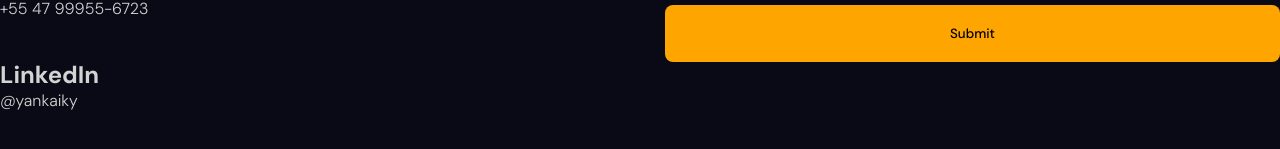
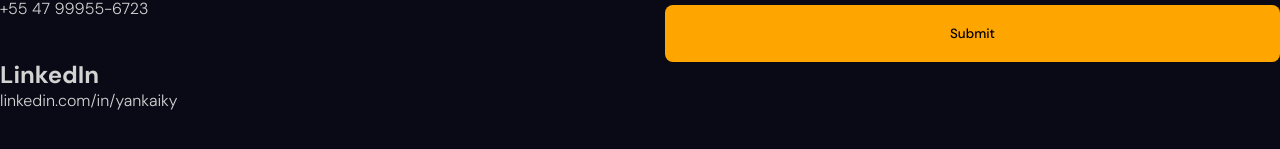
Before and after one commit to YanKaiky/portfolio, a React (Vite) app: page / in a window 1280 px wide. Shown: the part 6954-7103 px from the top of the page. Built offline with nearby package versions, Linux system fonts and the light colour scheme; the HTML template or start-up script is replaced by a standard one.

Commit message:
feat(Contact): alter links

```diff
--- a/src/components/Contact/Contact.tsx
+++ b/src/components/Contact/Contact.tsx
@@ -29,17 +29,17 @@ export const Contact = () => {
 
                 <motion.div variants={variants} className="item">
                     <h2>Mail</h2>
-                    <span>yankaikys@gmail.com</span>
+                    <span><a href="mailto:yankaikys@gmail.com" target='_blank'>yankaikys@gmail.com</a></span>
                 </motion.div>
 
                 <motion.div variants={variants} className="item">
                     <h2>WhatsApp</h2>
-                    <span>+55 47 99955-6723</span>
+                    <span><a href="tel:5547999556723" target='_blank'>+55 47 99955-6723</a></span>
                 </motion.div>
 
                 <motion.div variants={variants} className="item">
                     <h2>LinkedIn</h2>
-                    <span><a href="https://www.linkedin.com/in/yankaiky/" target='_blank'>@yankaiky</a></span>
+                    <span><a href="https://www.linkedin.com/in/yankaiky/" target='_blank'>linkedin.com/in/yankaiky</a></span>
                 </motion.div>
             </motion.div>
 
```
